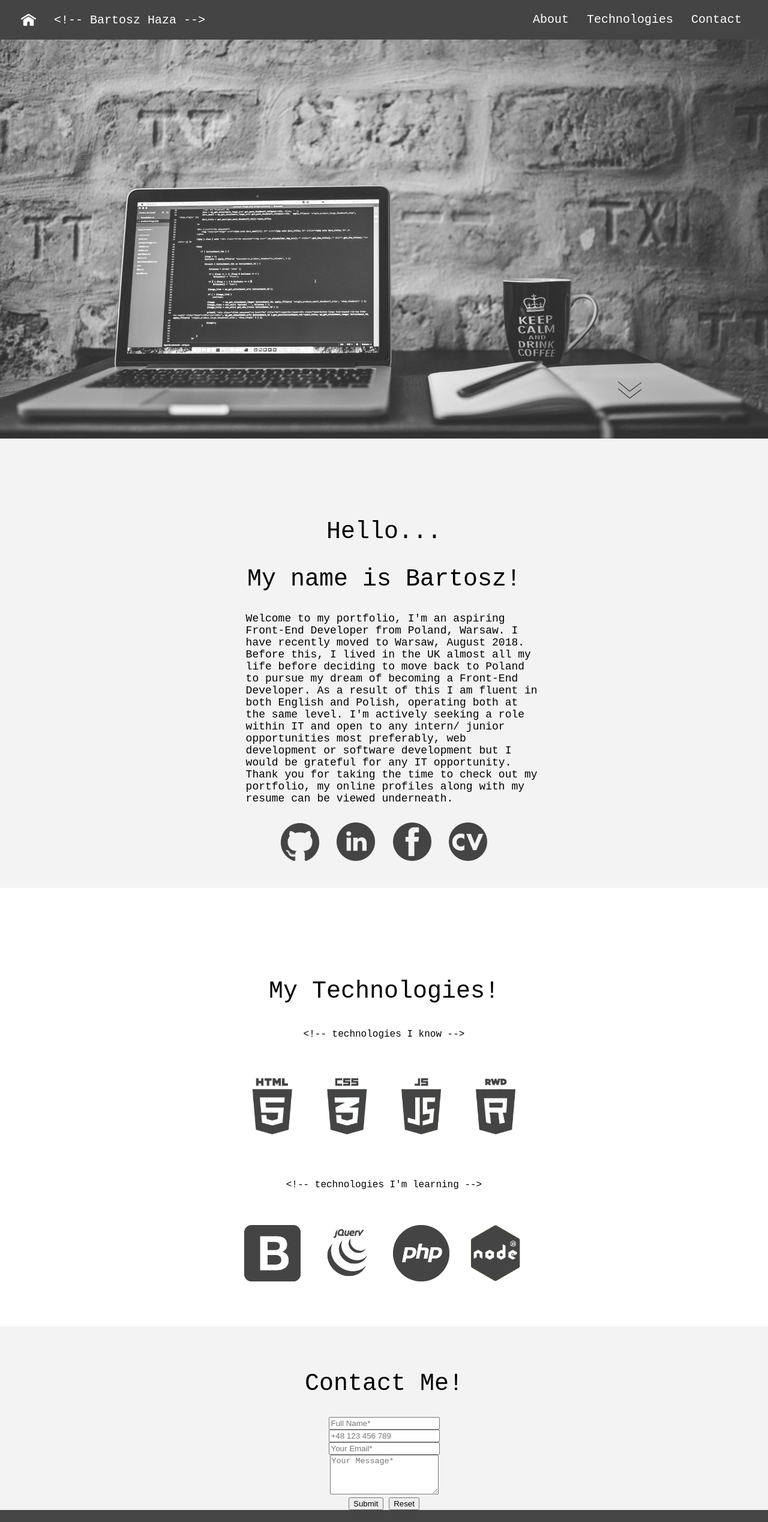
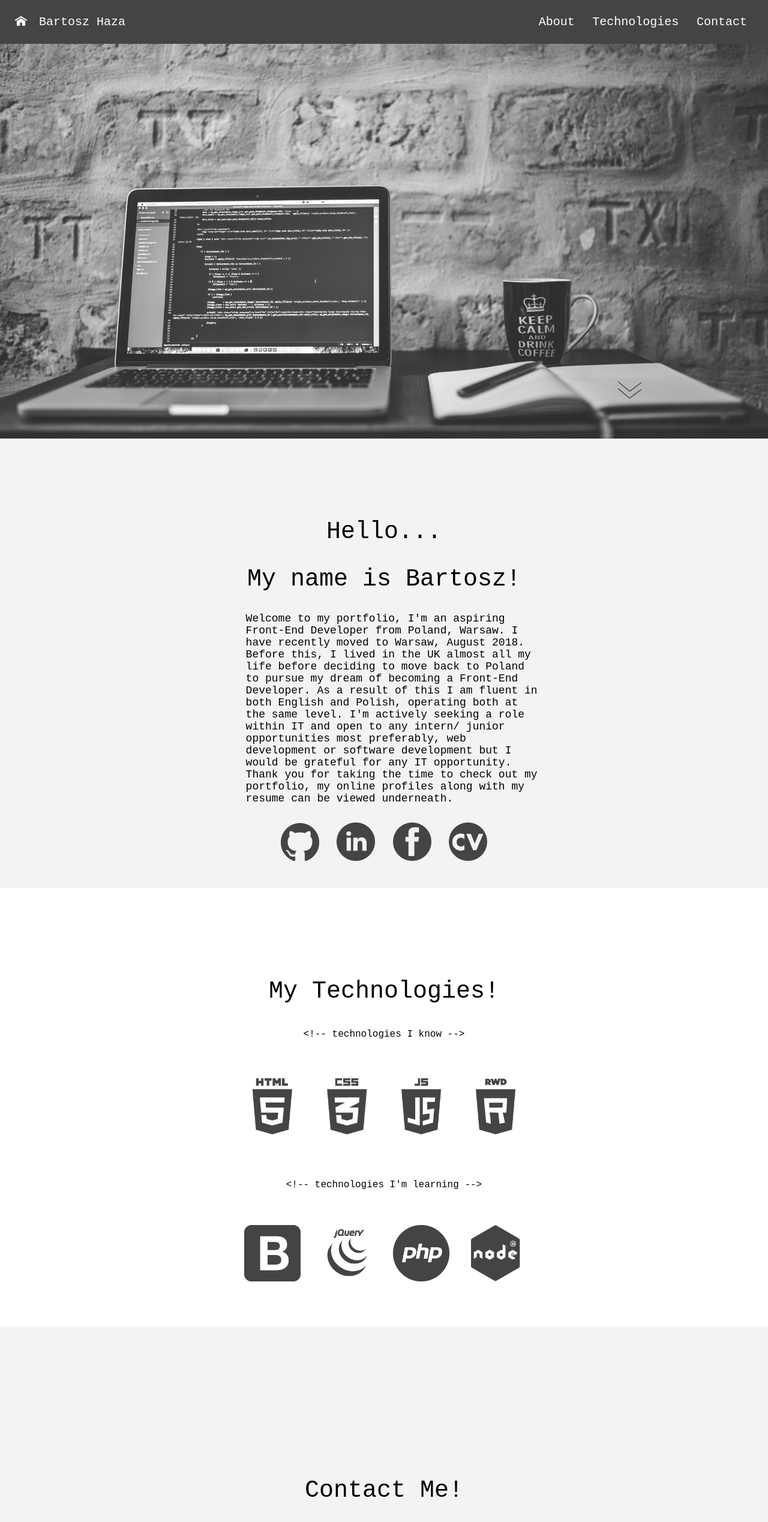
Before and after one commit to bartoszhaza/Portfolio, a plain HTML site: page hand-portfolio/portfolio.html in a window 1280 px wide. Shown: the top 2537 px of the page at 60% size. Drawn offline with Linux system fonts and the light colour scheme.

Commit message:
main ouline finished

```diff
--- a/hand-portfolio/portfolio.html
+++ b/hand-portfolio/portfolio.html
@@ -3,6 +3,7 @@
 	<head>
 		<title>Bartosz Portfolio</title>
 		<link rel="stylesheet" href="style.css">
+		<meta charset="utf-8">
 		<meta name="viewport" content="width=device-width, initial-scale=1.0">
 	</head>
 	<body>
@@ -19,20 +20,14 @@
 			<!-- Navigation Bar -->
 			<div id="header-top">
 				<nav class="nav">
-					<div class="nav-container">
-						<a class="nav-logo" href="#main-picture"><img class="home-logo" src="images/home.jpg" alt="home logo"></a>
-						<a class="bartosz-text" href="#main-picture"><h1>&lt;!-- Bartosz Haza --&gt;</h1></a>
-						<ul>
-							<li class="nav-item">
-								<a class="nav-class" href="#about-content">About</a>
-							</li>
-							<li class="nav-item">
-								<a class="nav-class" href="#technologies-content">Technologies</a>
-							</li>
-							<li class="nav-item">
-								<a class="nav-class" href="#contact-me">Contact</a>
-							</li>
-						</ul>
+					<label for="toggle">&#9776;</label>
+					<input type="checkbox" id="toggle">
+					<a class="nav-logo" href="#main-picture"><img class="home-logo" src="images/home.jpg" alt="home logo"></a>
+					<a class="bartosz-text" href="#main-picture">Bartosz Haza</a>
+					<div class="menu">
+						<a class="nav-item" href="#about-content">About</a>
+						<a class="nav-item" href="#technologies-content">Technologies</a>
+						<a class="nav-item" href="#contact-me">Contact</a>
 					</div>
 				</nav>
 			</div>
@@ -76,7 +71,7 @@
 				<h2 id="contact-font">Contact Me!</h2>
 
      			 <!-- Contact Me Form -->
-      			<form action="mailto:bartosz@haza.com" method="post" enctype="text/plain">
+      			<form action="mailto:bartoszhaza@hotmail.com" method="post" enctype="text/plain">
 		        <div class="form-group">
 		          <label for="full-name"></label>
 		          <input type="name" class="form-control" id="full-name" placeholder="Full Name*" name="Name">
--- a/hand-portfolio/style.css
+++ b/hand-portfolio/style.css
@@ -42,57 +42,60 @@ ul {
   display: inline-block;
 }
 
-.nav-container {
-  padding-right: 15px;
+.nav {
+  margin: 20px 20px 20px 20px;
 }
 
-.nav-item {
-  float: left;
+.menu {
+  float: right;
 }
 
-.nav-item .nav-class {
+.menu .nav-item {
+  color: white;
+  font-size: 20px;
   text-decoration: none;
-  padding: 15px;
-  font-size: 20px;
-  color: white;
+  margin-right: 20px;
 }
 
-@media only screen and (max-width: 1200px) {
-  .nav-item .nav-class {
-    padding: 0 20px 0 0;
-  }
-}
-
-.nav-item .nav-class:hover {
+.menu .nav-item:hover {
   color: #A9A9A9;
 }
 
-h1 {
-  display: inline-block;
+label {
+  float: right;
+  color: white;
+  display: none;
   font-size: 20px;
-  text-decoration: none;
-  font-weight: lighter;
-  color: white;
 }
 
-h1:hover {
+label:hover {
+  color: #A9A9A9;
+}
+
+#toggle {
+  display: none;
+}
+
+.bartosz-text {
+  font-size: 20px;
+  font-weight: lighter;
+  text-decoration: none;
+  color: white;
+  margin-left: 20px;
+}
+
+.bartosz-text:hover {
   color: #A9A9A9;
 }
 
 .home-logo {
-  margin-left: 10px;
-  width: 25px;
+  width: 20px;
   height: auto;
   float: left;
-  margin: 18px 20px 10px 30px;
-}
-
-.bartosz-text {
-  margin-left: 10px;
+  margin-top: 2px;
 }
 
 /* Opening Image */
-
 #main-picture {
   margin-bottom: -10px;
 }
@@ -137,12 +140,6 @@ h2 {
 p {
   margin: 0 30% 0 32%;
   font-size: 18px;
-}
-
-@media only screen and (max-width: 1200px) {
-  p {
-    margin: 0 4% 0 4%;
-  }
 }
 
 .social-icon-container {
@@ -200,15 +197,18 @@ h6 {
 /* Contact Me */
 #contact-me {
   background-color: #f3f3f3;
-  padding-top: 40px;
+  padding: 17% 17%;
   text-align: center;
 }
 
-@media only screen and (max-width: 600px) {
-  h6 {
-    font-size: 15px;
-  }
+.form-control {
+  width: 50%;
+  height: 50px;
+  border-width: 1px;
+  border-color: black;
+  padding-left: 10px;
 }
+
 /* Footer */
 #footer-bottom {
   background-color: #444;
@@ -222,7 +222,28 @@ h6 {
   color: white;
 }
 
-@media only screen and (max-width: 600px) {
+@media only screen and (max-width: 750px) {
+  label {
+    display: block;
+  }
+  .menu {
+    text-align: center;
+    width: 100%;
+    display: none;
+  }
+  .menu .nav-item {
+    display: block;
+  }
+  #toggle:checked + .menu {
+    display: block;
+  }
+  .social-icons {
+    min-width: 9%;
+  }
+  p {
+    margin: 0 4% 0 4%;
+  }
   .foot-copyright {
     font-size: 16px;
   }
+}
```
